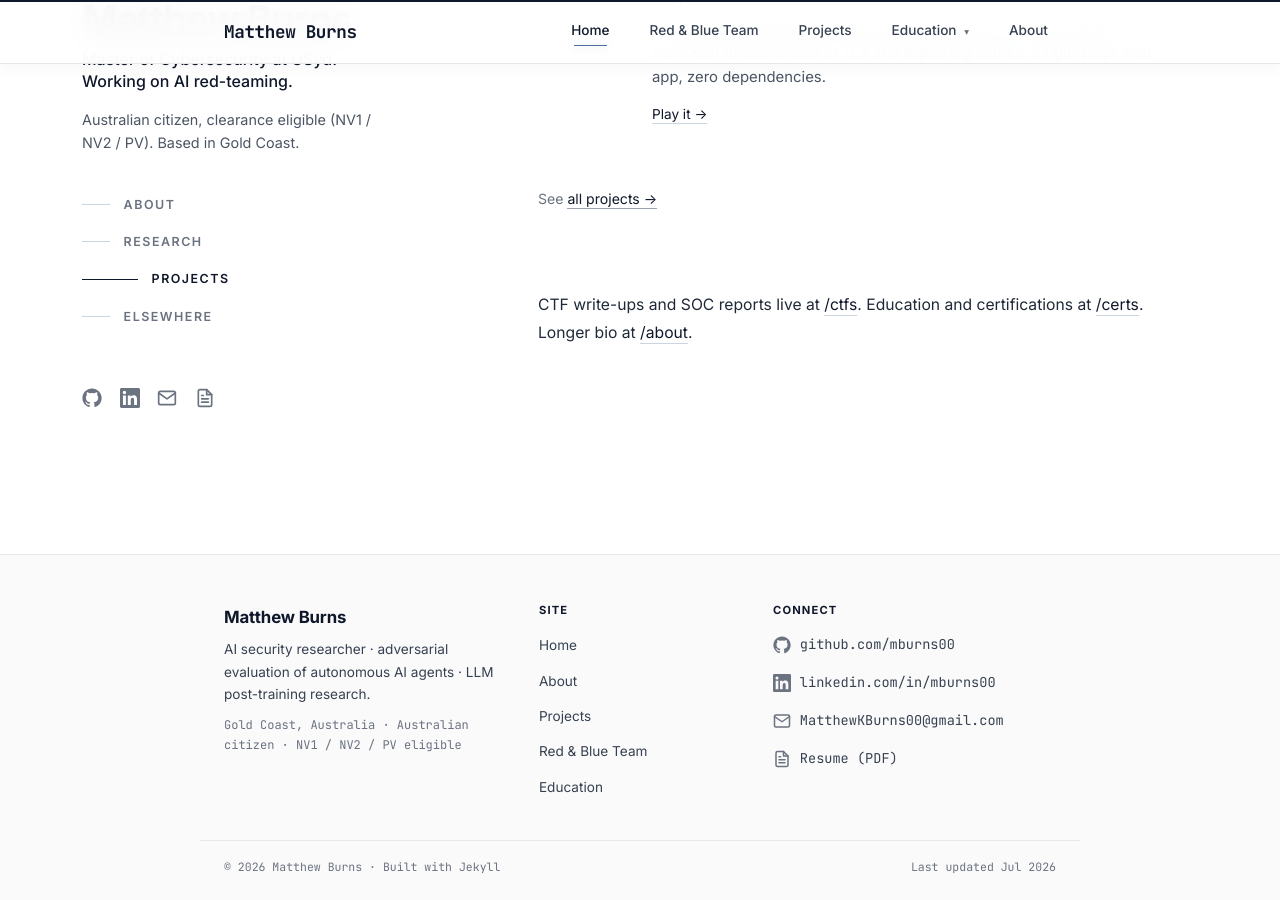
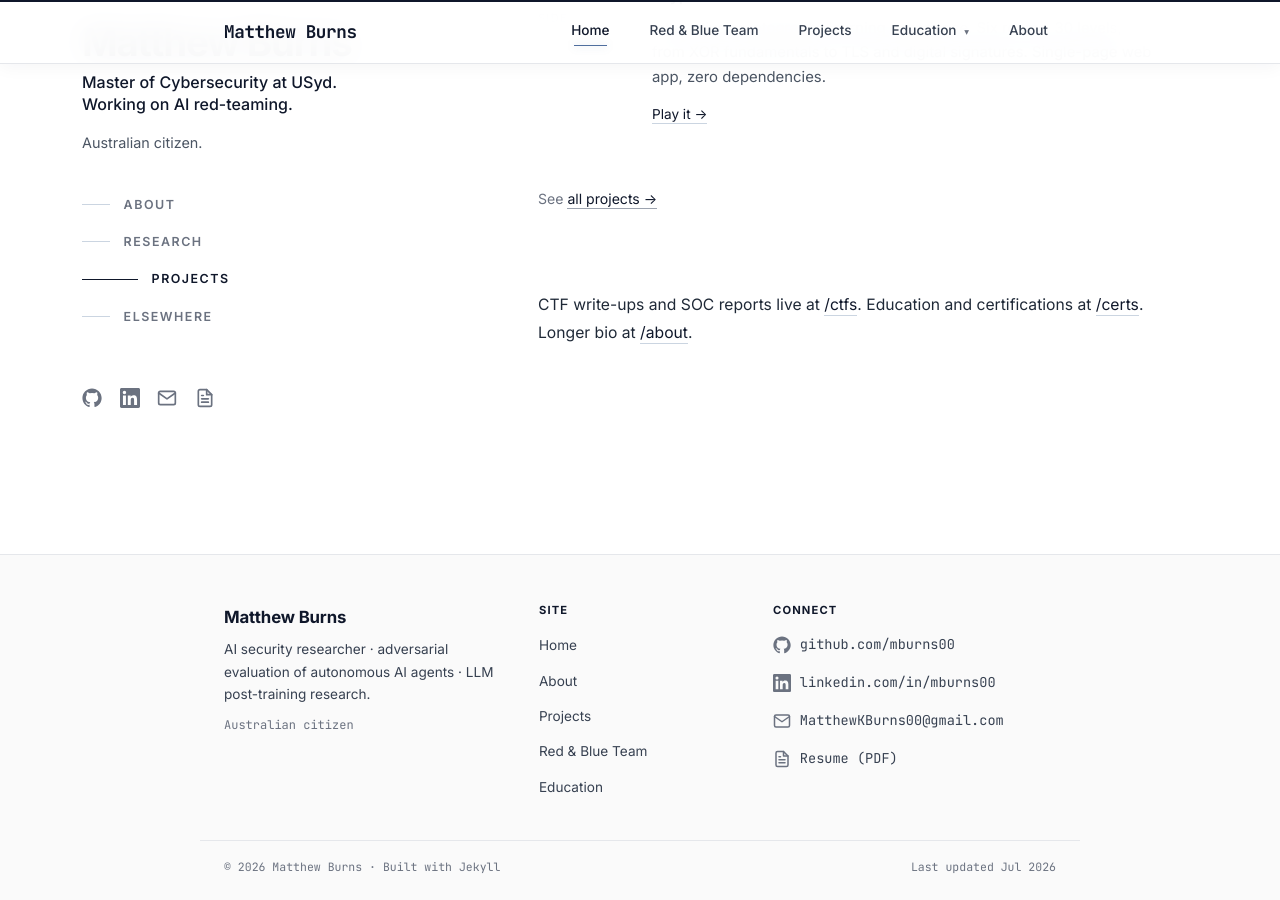
Before and after one commit to mburns00/mburns00.github.io, a Jekyll site: the page built from index.html, in a window 1280 px wide and 900 px high, scrolled down 1366 px. Built offline with Jekyll 4.4.1, drawn with Linux system fonts in a browser that asks for light colours; some web fonts are replaced.

Commit message:
Remove clearance eligibility and Gold Coast location
- Home sidebar blurb and footer: drop NV1/NV2/PV clearance mentions and
  Gold Coast location; keep plain 'Australian citizen'

Co-Authored-By: Claude Opus 4.8 <noreply@anthropic.com>

```diff
--- a/_includes/footer.html
+++ b/_includes/footer.html
@@ -3,7 +3,7 @@
     <div class="footer-brand">
       <div class="footer-name">Matthew Burns</div>
       <p class="footer-blurb">AI security researcher · adversarial evaluation of autonomous AI agents · LLM post-training research.</p>
-      <p class="footer-loc">Gold Coast, Australia · Australian citizen · NV1 / NV2 / PV eligible</p>
+      <p class="footer-loc">Australian citizen</p>
     </div>
 
     <div class="footer-col">
--- a/index.html
+++ b/index.html
@@ -298,7 +298,7 @@ title: "Home"
   <aside class="home-side">
     <h1 class="home-name">Matthew Burns</h1>
     <p class="home-role">Master of Cybersecurity at USyd.<br>Working on AI red-teaming.</p>
-    <p class="home-blurb">Australian citizen, clearance eligible (NV1 / NV2 / PV). Based in Gold Coast.</p>
+    <p class="home-blurb">Australian citizen.</p>
 
     <nav>
       <ul class="side-nav">
```
